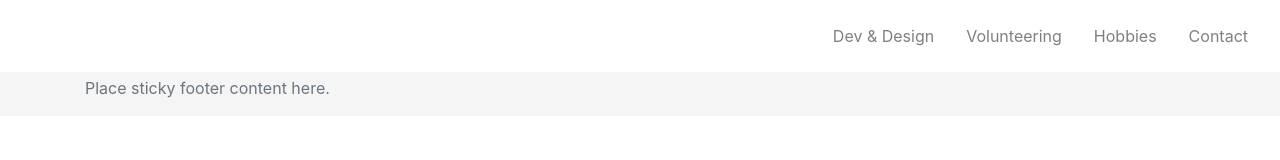
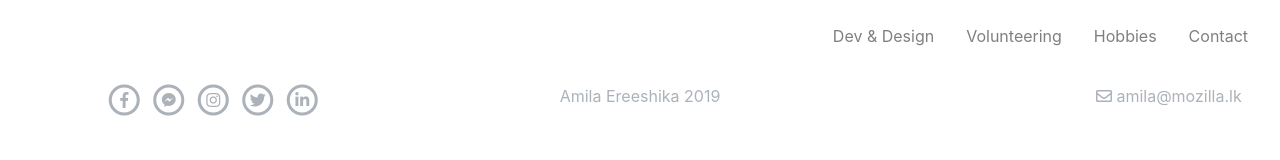
Before and after one commit to ereeshika/ereeshika.github.io, a plain HTML site: page index.html in a window 1280 px wide. Drawn offline with nearby package versions, Linux system fonts and the light colour scheme.

Commit message:
included fontawesome and updated footer-1

```diff
--- a/index.html
+++ b/index.html
@@ -7,6 +7,8 @@
 
     <!-- Bootstrap CSS -->
     <link rel="stylesheet" href="https://stackpath.bootstrapcdn.com/bootstrap/4.2.1/css/bootstrap.min.css" integrity="sha384-GJzZqFGwb1QTTN6wy59ffF1BuGJpLSa9DkKMp0DgiMDm4iYMj70gZWKYbI706tWS" crossorigin="anonymous">
+    <link rel="stylesheet" href="https://use.fontawesome.com/releases/v5.6.3/css/all.css" integrity="sha384-UHRtZLI+pbxtHCWp1t77Bi1L4ZtiqrqD80Kn4Z8NTSRyMA2Fd33n5dQ8lWUE00s/"
+        crossorigin="anonymous">
     <link rel="stylesheet" href="css/custom.css">
     <style>
     /* Custom CSS for footer */
@@ -48,11 +50,60 @@
         </div>
       </main>
 
-      <footer class="footer mt-auto py-3">
-        <div class="container">
-          <span class="text-muted">Place sticky footer content here.</span>
+      <!-- Footer  -->
+    <footer class="footer bg-white" id="footer">
+        <div class="container col-lg-12 mx-auto">
+            <div class="row text-muted" id="footer">
+                <div class="col-lg-12">
+                    <br>
+                </div>
+                <div class="col-lg-4" align="center">
+                    <a href="https://www.facebook.com/haththilawwe/" target="_blank" style="color:#ABB2B9">
+                        <span class="fa-stack">
+                            <i class="far fa-circle fa-stack-2x"></i>
+                            <i class="fab fa-facebook-f fa-stack-1x"></i>
+                        </span>
+                    </a>
+                    <a href="https://m.me/haththilawwe" target="_blank" style="color:#ABB2B9">
+                        <span class="fa-stack">
+                            <i class="far fa-circle fa-stack-2x"></i>
+                            <i class="fab fa-facebook-messenger fa-stack-1x"></i>
+                        </span>
+                    </a>
+                    <a href="https://www.instagram.com/haththilawwe/" target="_blank" style="color:#ABB2B9">
+                        <span class="fa-stack">
+                            <i class="far fa-circle fa-stack-2x"></i>
+                            <i class="fab fa-instagram fa-stack-1x"></i>
+                        </span>
+                    </a>
+                    <a href="https://twitter.com/haththilawwe" target="_blank" style="color:#ABB2B9">
+                        <span class="fa-stack">
+                            <i class="far fa-circle fa-stack-2x"></i>
+                            <i class="fab fa-twitter fa-stack-1x"></i>
+                        </span>
+                    </a>
+                    <a href="https://www.linkedin.com/company/haththilawwe-media/" target="_blank" style="color:#ABB2B9">
+                        <span class="fa-stack">
+                            <i class="far fa-circle fa-stack-2x"></i>
+                            <i class="fab fa-linkedin-in fa-stack-1x"></i>
+                        </span>
+                    </a>
+                </div><!-- /.1social Media-->
+                <div class="col-lg-4" align="center" style="color:#ABB2B9">
+                    <p>Amila Ereeshika 2019</p>
+                </div>
+                <div class="col-lg-2" align="center" style="color:#ABB2B9">
+                    <br>
+                </div>
+                <div class="col-lg-2" align="center" style="color:#ABB2B9">
+                    <p><i class="far fa-envelope"></i> amila@mozilla.lk &nbsp; </p>
+                </div>
+                <!-- /. Contact -->
+            </div><!-- /.row 1 -->
         </div>
-      </footer>
+        <br />
+    </footer>
+    <!-- Footer End -->
     <!-- Optional JavaScript -->
     <!-- jQuery first, then Popper.js, then Bootstrap JS -->
     <script src="https://code.jquery.com/jquery-3.3.1.slim.min.js" integrity="sha384-q8i/X+965DzO0rT7abK41JStQIAqVgRVzpbzo5smXKp4YfRvH+8abtTE1Pi6jizo" crossorigin="anonymous"></script>
```
